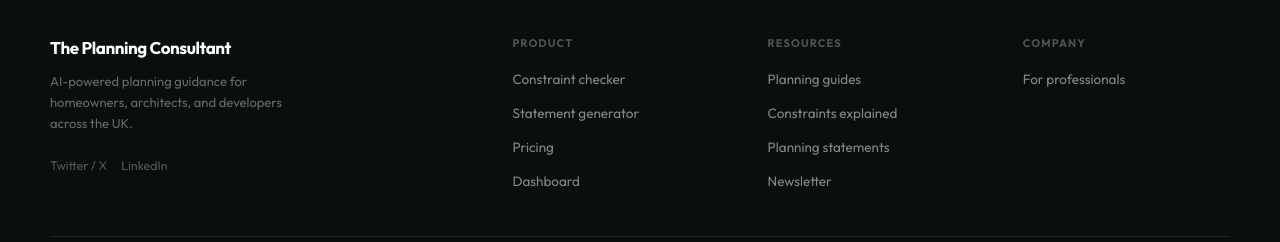
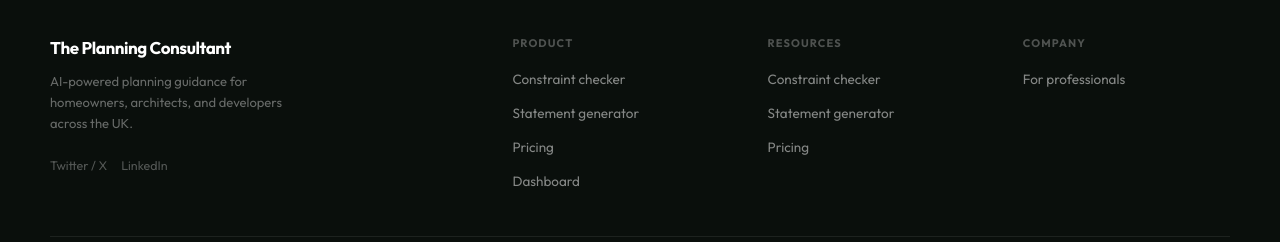
Before and after one commit to taylorplanningconsultant/The-Planning-Consultant, a Next.js app: page / in a window 1280 px wide. Shown: the part 6384-6626 px from the top of the page. Built offline with nearby package versions, Linux system fonts and the light colour scheme; no server answers.

Commit message:
footer fix

```diff
--- a/src/components/layout/Footer.tsx
+++ b/src/components/layout/Footer.tsx
@@ -76,34 +76,26 @@ export function Footer() {
             <ul className="flex list-none flex-col gap-2.5">
               <li>
                 <Link
-                  href="/guides"
+                  href="/check"
                   className="text-[13.5px] font-normal text-white/50 no-underline transition-colors hover:text-white/90"
                 >
-                  Planning guides
+                  Constraint checker
                 </Link>
               </li>
               <li>
                 <Link
-                  href="/blog/planning-constraints-explained"
+                  href="/statement"
                   className="text-[13.5px] font-normal text-white/50 no-underline transition-colors hover:text-white/90"
                 >
-                  Constraints explained
+                  Statement generator
                 </Link>
               </li>
               <li>
                 <Link
-                  href="/blog/what-is-a-planning-statement"
+                  href="/pricing"
                   className="text-[13.5px] font-normal text-white/50 no-underline transition-colors hover:text-white/90"
                 >
-                  Planning statements
-                </Link>
-              </li>
-              <li>
-                <Link
-                  href="/newsletter"
-                  className="text-[13.5px] font-normal text-white/50 no-underline transition-colors hover:text-white/90"
-                >
-                  Newsletter
+                  Pricing
                 </Link>
               </li>
             </ul>
```
